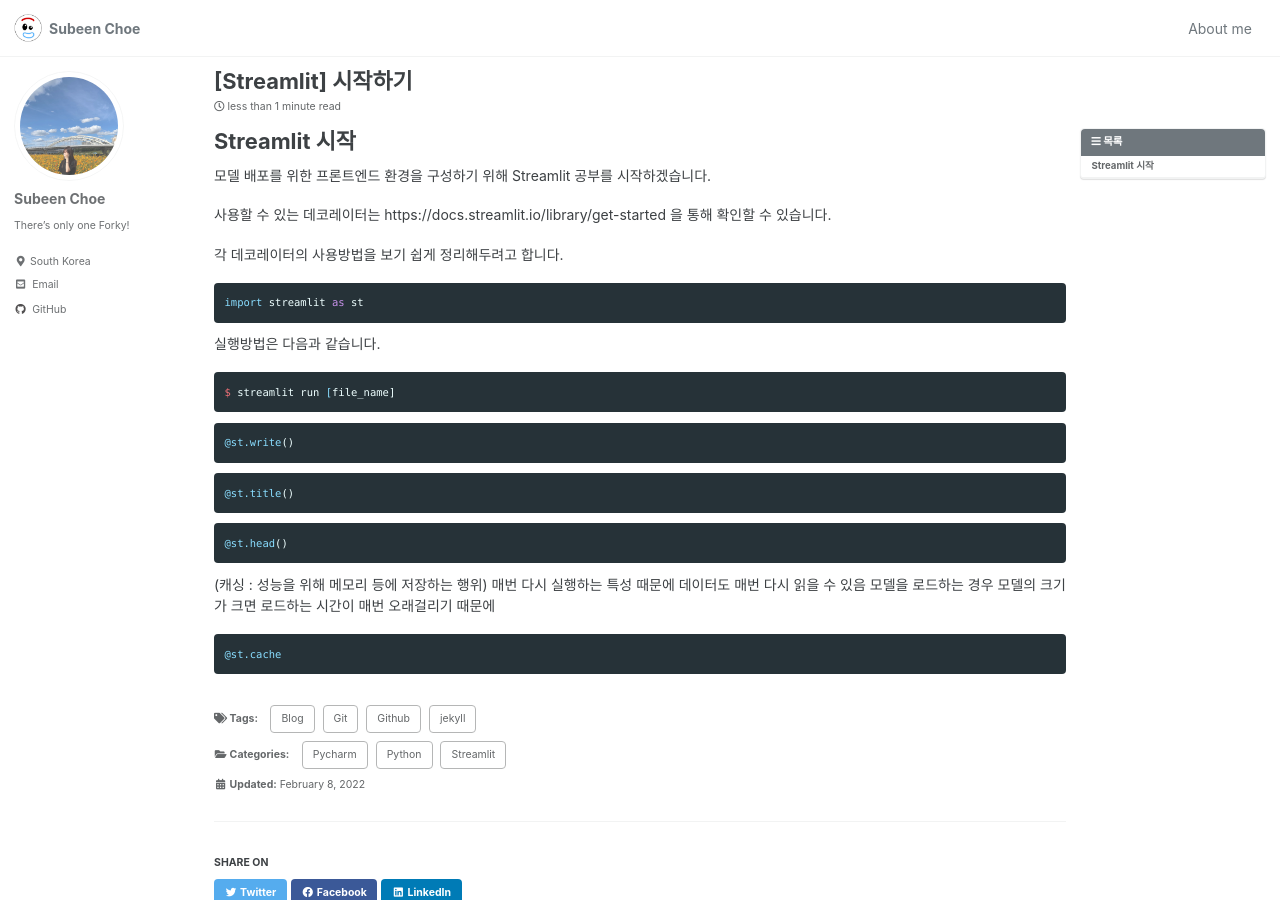
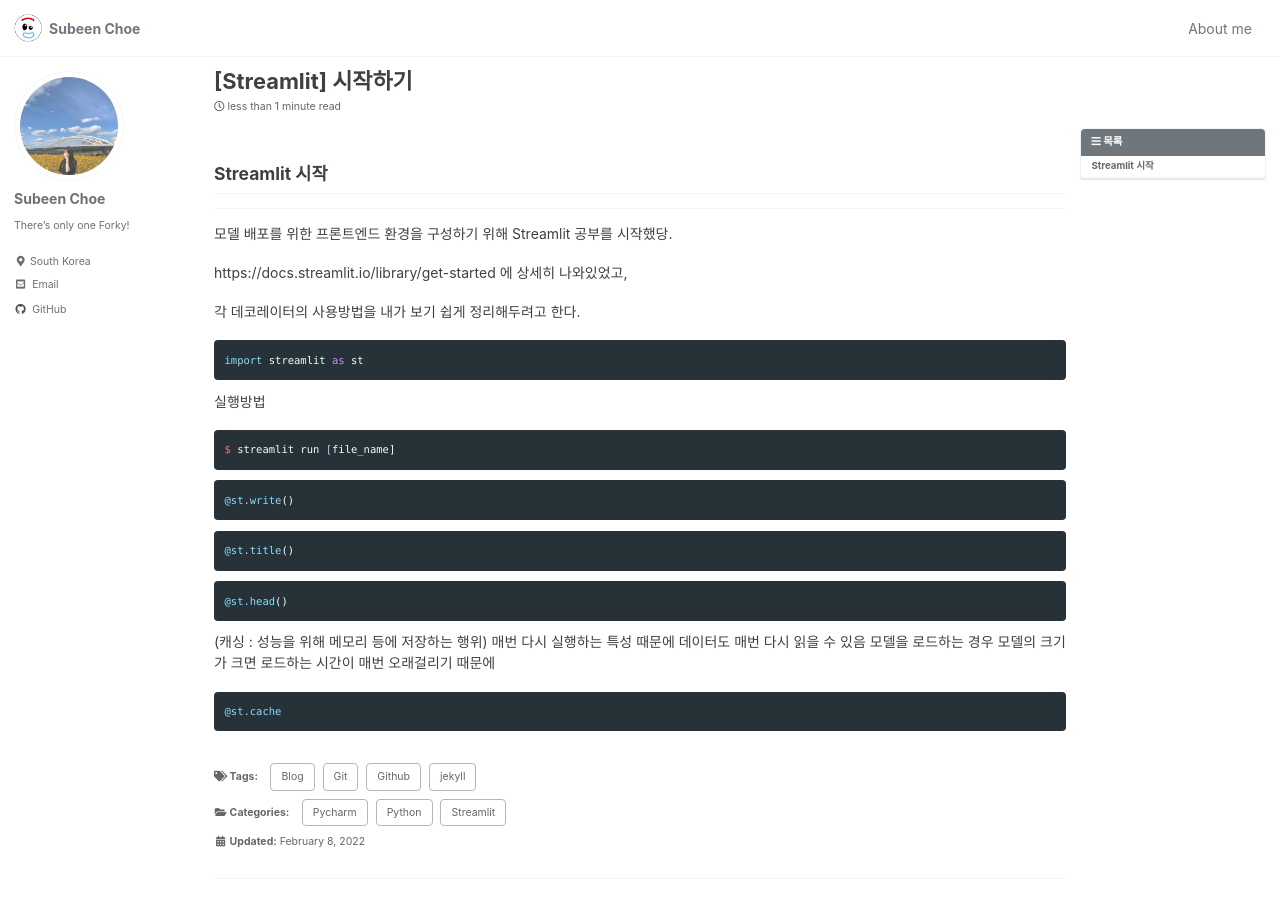
Before and after one commit to subeenz/subeenz.github.io, a Jekyll site: the page built from _posts/2022-02-08-6th-post.md, in a window 1280 px wide and 900 px high. Built offline with Jekyll 4.4.1, drawn with Linux system fonts in a browser that asks for light colours; cached includes are drawn as plain includes.

Commit message:
edit posts

````diff
--- a/_posts/2022-02-08-6th-post.md
+++ b/_posts/2022-02-08-6th-post.md
@@ -22,19 +22,19 @@ date: 2022-02-08
 last_modified_at: 2022-02-08
 ---
 
-# **Streamlit** 시작
+## **Streamlit** 시작
+***
+모델 배포를 위한 프론트엔드 환경을 구성하기 위해 Streamlit 공부를 시작했당.
 
-모델 배포를 위한 프론트엔드 환경을 구성하기 위해 Streamlit 공부를 시작하겠습니다.
+https://docs.streamlit.io/library/get-started 에 상세히 나와있었고,
 
-사용할 수 있는 데코레이터는 https://docs.streamlit.io/library/get-started 을 통해 확인할 수 있습니다.
-
-각 데코레이터의 사용방법을 보기 쉽게 정리해두려고 합니다.
+각 데코레이터의 사용방법을 내가 보기 쉽게 정리해두려고 한다.
 
 ```python
 import streamlit as st
 ```
 
-실행방법은 다음과 같습니다.
+실행방법
 ```bash
 $ streamlit run [file_name]
 ```
````
Also changed, not shown: _posts/2022-02-07-4th-post.md (+1 -2 lines), _posts/2022-02-07-5th-post.md (+2 -2 lines).
